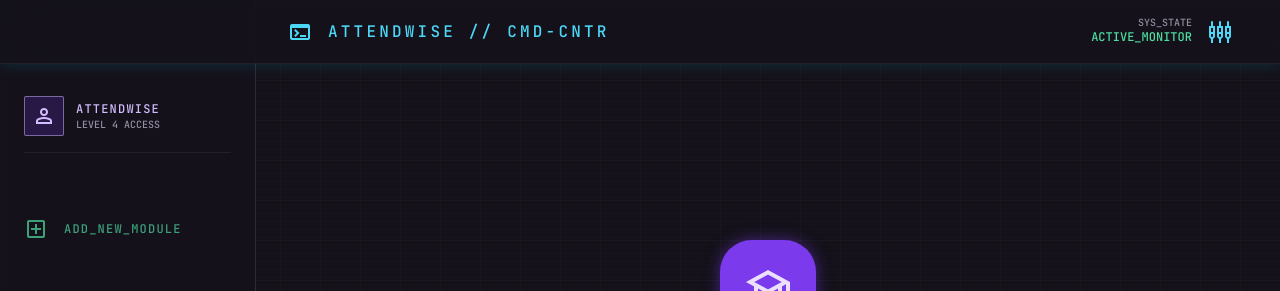
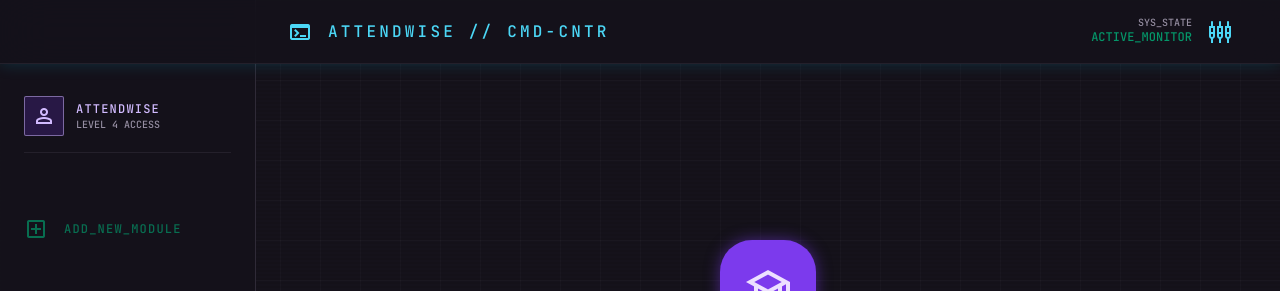
Before and after one commit to anujkhanna2005-netizen/AttendWise, a React (Vite) app: page / in a window 1280 px wide. Shown: the top 291 px of the page. Built offline with nearby package versions, Linux system fonts and the light colour scheme.

Commit message:
fix: update all status/accent colors to WCAG 2.2 AA compliant values (Task 3)

```diff
--- a/src/components/SubjectCard.tsx
+++ b/src/components/SubjectCard.tsx
@@ -16,7 +16,7 @@ export const SubjectCard: React.FC<SubjectCardProps> = ({ subject, onClick, onOp
   const isSafe = stats.percentage >= 75;
   const isWarning = stats.percentage >= 70 && !isSafe;
 
-  const statusColor = isSafe ? '#4edea3' : (isWarning ? '#f59e0b' : '#ffb4ab');
+  const statusColor = isSafe ? '#059669' : (isWarning ? '#d97706' : '#dc2626');
   const glowClass = isSafe ? 'neon-glow-cyan' : (isWarning ? '' : 'neon-glow-error');
 
   return (
--- a/src/components/SubjectDetailsSheet.tsx
+++ b/src/components/SubjectDetailsSheet.tsx
@@ -18,7 +18,7 @@ export const SubjectDetailsSheet: React.FC<SubjectDetailsSheetProps> = ({ subjec
   const canUndo = subject.history.length > 0;
 
   const isSafe = stats.percentage >= 75;
-  const statusColor = isSafe ? '#4edea3' : '#ffb4ab';
+  const statusColor = isSafe ? '#059669' : '#dc2626'; // WCAG AA compliant
 
   return (
     <BottomSheet isOpen={!!subject} onClose={onClose} title={`MOD // ${subject.name}`}>
--- a/src/components/SubjectFormSheet.tsx
+++ b/src/components/SubjectFormSheet.tsx
@@ -10,11 +10,11 @@ interface SubjectFormSheetProps {
 }
 
 const COLORS: { label: string; value: SubjectColor; hex: string }[] = [
-  { label: 'Indigo', value: 'purple', hex: '#7c3aed' }, // primary-container
-  { label: 'Cyan', value: 'blue', hex: '#03b5d3' }, // secondary-container
-  { label: 'Emerald', value: 'green', hex: '#10b981' }, // tertiary
-  { label: 'Amber', value: 'orange', hex: '#f59e0b' }, // warning
-  { label: 'Rose', value: 'pink', hex: '#f43f5e' }, // error
+  { label: 'Indigo', value: 'purple', hex: '#7c3aed' },   // primary-container — AA on white
+  { label: 'Cyan', value: 'blue', hex: '#0891b2' },       // was #03b5d3; #0891b2 passes AA
+  { label: 'Emerald', value: 'green', hex: '#059669' },   // was #10b981 → #059669 per spec
+  { label: 'Amber', value: 'orange', hex: '#d97706' },    // was #f59e0b → #d97706 per spec
+  { label: 'Rose', value: 'pink', hex: '#e11d48' },       // was #f43f5e → #e11d48 per spec
 ];
 
 export const SubjectFormSheet: React.FC<SubjectFormSheetProps> = ({ isOpen, onClose, subjectToEdit }) => {
--- a/tailwind.config.js
+++ b/tailwind.config.js
@@ -13,7 +13,7 @@ export default {
         "inverse-on-surface": "#332f39",
         "on-error": "#690005",
         "on-primary-fixed": "#25005a",
-        "error": "#ffb4ab",
+        "error": "#dc2626", /* WCAG AA: was #ffb4ab (ef4444→dc2626 per spec) */
         "on-tertiary-container": "#76ffc2",
         "secondary": "#4cd7f6",
         "surface-bright": "#3c3742",
@@ -29,11 +29,11 @@ export default {
         "inverse-surface": "#e8dfee",
         "surface-container": "#221e28",
         "secondary-container": "#03b5d3",
-        "tertiary-fixed-dim": "#4edea3",
+        "tertiary-fixed-dim": "#34d399", /* slightly lighter for dark-surface glow usage */
         "primary": "#d2bbff",
         "inverse-primary": "#732ee4",
         "surface-dim": "#15121b",
-        "tertiary-fixed": "#6ffbbe",
+        "tertiary-fixed": "#6ee7b7",
         "error-container": "#93000a",
         "surface-variant": "#37333e",
         "primary-fixed": "#eaddff",
@@ -44,7 +44,7 @@ export default {
         "secondary-fixed-dim": "#4cd7f6",
         "on-tertiary": "#003824",
         "surface-container-highest": "#37333e",
-        "tertiary": "#4edea3",
+        "tertiary": "#059669", /* WCAG AA: was #4edea3 (#10b981→#059669 per spec) */
         "background": "#15121b",
         "on-surface": "#e8dfee",
         "on-primary-container": "#ede0ff",
```
